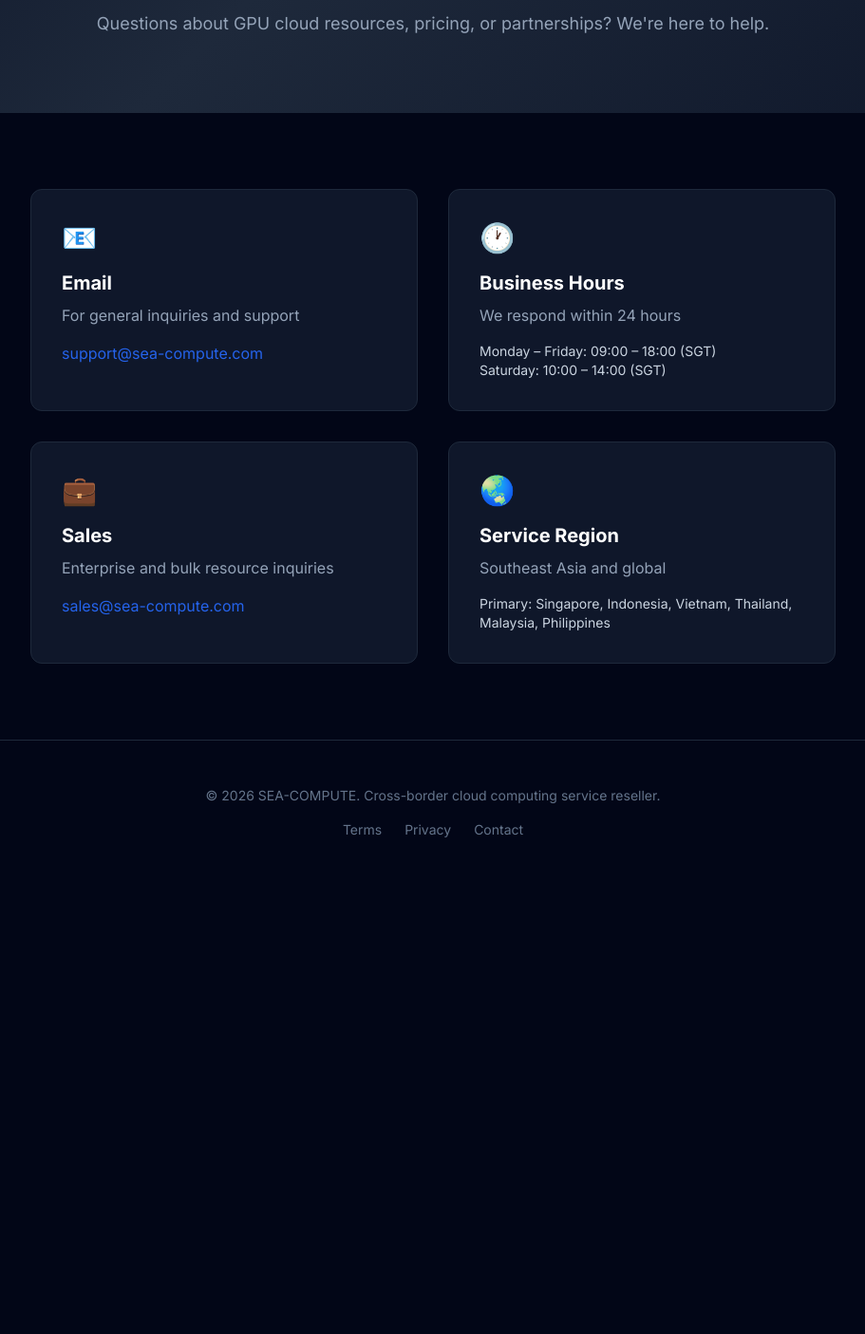
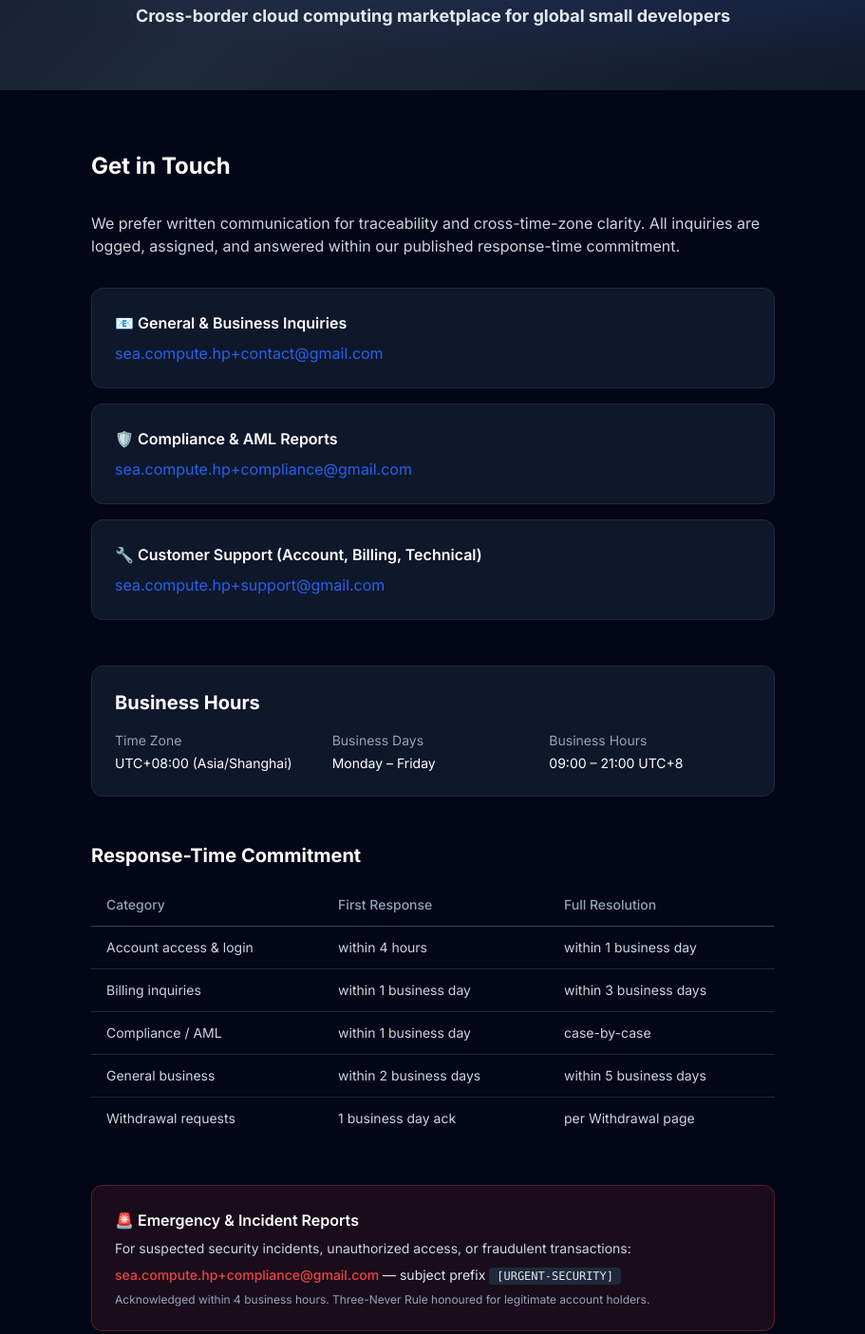
Before and after one commit to sea-compute-hq/portal-static, a plain HTML site: page contact.html in a window 1280 px wide. Shown: the part 189-1594 px from the top of the page at 95% size, without its empty margins (184-1095 px from the left). Before the commit the page ends 1121 px from the top, so only its background shows below. Drawn offline with nearby package versions, Linux system fonts and the light colour scheme.

Commit message:
feat: update contact with #7 PM content (real emails, hours, SLA table)

```diff
--- a/contact.html
+++ b/contact.html
@@ -4,7 +4,7 @@
   <meta charset="UTF-8">
   <meta name="viewport" content="width=device-width, initial-scale=1.0">
   <title>Contact · SEA-COMPUTE</title>
-  <meta name="description" content="Contact SEA-COMPUTE support and sales. Cross-border cloud computing service reseller.">
+  <meta name="description" content="Contact SEA-COMPUTE. Cross-border cloud computing marketplace for global small developers.">
   <script src="https://cdn.tailwindcss.com"></script>
   <script>
     tailwind.config = {
@@ -21,6 +21,7 @@
   <link rel="icon" href="/favicon.svg" type="image/svg+xml">
   <style>
     .hero-bg { background: linear-gradient(135deg, #0f172a 0%, #1e293b 40%, #0f172a 100%); }
+    .hero-glow { background: radial-gradient(ellipse at 70% 50%, rgba(37, 99, 235, 0.15) 0%, transparent 60%); }
   </style>
 </head>
 <body class="bg-slate-950 text-slate-200 font-sans">
@@ -39,53 +40,101 @@
   </nav>
 
   <!-- Hero -->
-  <section class="hero-bg pt-32 pb-20">
-    <div class="max-w-4xl mx-auto px-6 text-center">
-      <h1 class="text-4xl md:text-5xl font-extrabold text-white mb-6">Contact Us</h1>
-      <p class="text-lg text-slate-400">Questions about GPU cloud resources, pricing, or partnerships? We're here to help.</p>
+  <section class="hero-bg pt-32 pb-16 relative">
+    <div class="hero-glow absolute inset-0"></div>
+    <div class="max-w-4xl mx-auto px-6 text-center relative z-10">
+      <h1 class="text-4xl md:text-5xl font-extrabold text-white mb-4">Contact Us</h1>
+      <p class="text-lg text-slate-400"><strong class="text-slate-200">Cross-border cloud computing marketplace for global small developers</strong></p>
     </div>
   </section>
 
-  <!-- Contact Methods -->
-  <section class="py-20">
-    <div class="max-w-4xl mx-auto px-6">
-      <div class="grid md:grid-cols-2 gap-8">
-        <!-- Email -->
-        <div class="bg-slate-900 rounded-xl p-8 border border-slate-800">
-          <div class="text-3xl mb-4">📧</div>
-          <h2 class="text-xl font-bold text-white mb-2">Email</h2>
-          <p class="text-slate-400 mb-4">For general inquiries and support</p>
-          <a href="mailto:support@sea-compute.com" class="text-primary hover:underline">support@sea-compute.com</a>
+  <!-- Contact Channels -->
+  <section class="py-16">
+    <div class="max-w-3xl mx-auto px-6">
+      <h2 class="text-2xl font-bold text-white mb-8">Get in Touch</h2>
+      <p class="text-slate-300 mb-8">We prefer written communication for traceability and cross-time-zone clarity. All inquiries are logged, assigned, and answered within our published response-time commitment.</p>
+
+      <div class="space-y-4 mb-12">
+        <div class="bg-slate-900 rounded-xl p-6 border border-slate-800">
+          <h3 class="text-white font-semibold mb-2">📧 General & Business Inquiries</h3>
+          <a href="mailto:sea.compute.hp+contact@gmail.com" class="text-primary hover:underline">sea.compute.hp+contact@gmail.com</a>
         </div>
+        <div class="bg-slate-900 rounded-xl p-6 border border-slate-800">
+          <h3 class="text-white font-semibold mb-2">🛡️ Compliance & AML Reports</h3>
+          <a href="mailto:sea.compute.hp+compliance@gmail.com" class="text-primary hover:underline">sea.compute.hp+compliance@gmail.com</a>
+        </div>
+        <div class="bg-slate-900 rounded-xl p-6 border border-slate-800">
+          <h3 class="text-white font-semibold mb-2">🔧 Customer Support (Account, Billing, Technical)</h3>
+          <a href="mailto:sea.compute.hp+support@gmail.com" class="text-primary hover:underline">sea.compute.hp+support@gmail.com</a>
+        </div>
+      </div>
 
-        <!-- Business Hours -->
-        <div class="bg-slate-900 rounded-xl p-8 border border-slate-800">
-          <div class="text-3xl mb-4">🕐</div>
-          <h2 class="text-xl font-bold text-white mb-2">Business Hours</h2>
-          <p class="text-slate-400 mb-4">We respond within 24 hours</p>
-          <div class="text-sm text-slate-300">
-            <p>Monday – Friday: 09:00 – 18:00 (SGT)</p>
-            <p>Saturday: 10:00 – 14:00 (SGT)</p>
+      <!-- Business Hours -->
+      <div class="bg-slate-900 rounded-xl p-6 border border-slate-800 mb-12">
+        <h3 class="text-xl font-bold text-white mb-4">Business Hours</h3>
+        <div class="grid md:grid-cols-3 gap-4 text-sm">
+          <div>
+            <div class="text-slate-400 mb-1">Time Zone</div>
+            <div class="text-white">UTC+08:00 (Asia/Shanghai)</div>
+          </div>
+          <div>
+            <div class="text-slate-400 mb-1">Business Days</div>
+            <div class="text-white">Monday – Friday</div>
+          </div>
+          <div>
+            <div class="text-slate-400 mb-1">Business Hours</div>
+            <div class="text-white">09:00 – 21:00 UTC+8</div>
           </div>
         </div>
+      </div>
 
-        <!-- Sales -->
-        <div class="bg-slate-900 rounded-xl p-8 border border-slate-800">
-          <div class="text-3xl mb-4">💼</div>
-          <h2 class="text-xl font-bold text-white mb-2">Sales</h2>
-          <p class="text-slate-400 mb-4">Enterprise and bulk resource inquiries</p>
-          <a href="mailto:sales@sea-compute.com" class="text-primary hover:underline">sales@sea-compute.com</a>
-        </div>
+      <!-- Response Time -->
+      <h3 class="text-xl font-bold text-white mb-4">Response-Time Commitment</h3>
+      <div class="overflow-x-auto">
+        <table class="w-full text-sm">
+          <thead>
+            <tr class="border-b border-slate-700">
+              <th class="text-left py-3 px-4 text-slate-400 font-medium">Category</th>
+              <th class="text-left py-3 px-4 text-slate-400 font-medium">First Response</th>
+              <th class="text-left py-3 px-4 text-slate-400 font-medium">Full Resolution</th>
+            </tr>
+          </thead>
+          <tbody class="text-slate-300">
+            <tr class="border-b border-slate-800">
+              <td class="py-3 px-4">Account access & login</td>
+              <td class="py-3 px-4">within 4 hours</td>
+              <td class="py-3 px-4">within 1 business day</td>
+            </tr>
+            <tr class="border-b border-slate-800">
+              <td class="py-3 px-4">Billing inquiries</td>
+              <td class="py-3 px-4">within 1 business day</td>
+              <td class="py-3 px-4">within 3 business days</td>
+            </tr>
+            <tr class="border-b border-slate-800">
+              <td class="py-3 px-4">Compliance / AML</td>
+              <td class="py-3 px-4">within 1 business day</td>
+              <td class="py-3 px-4">case-by-case</td>
+            </tr>
+            <tr class="border-b border-slate-800">
+              <td class="py-3 px-4">General business</td>
+              <td class="py-3 px-4">within 2 business days</td>
+              <td class="py-3 px-4">within 5 business days</td>
+            </tr>
+            <tr>
+              <td class="py-3 px-4">Withdrawal requests</td>
+              <td class="py-3 px-4">1 business day ack</td>
+              <td class="py-3 px-4">per Withdrawal page</td>
+            </tr>
+          </tbody>
+        </table>
+      </div>
 
-        <!-- Region -->
-        <div class="bg-slate-900 rounded-xl p-8 border border-slate-800">
-          <div class="text-3xl mb-4">🌏</div>
-          <h2 class="text-xl font-bold text-white mb-2">Service Region</h2>
-          <p class="text-slate-400 mb-4">Southeast Asia and global</p>
-          <div class="text-sm text-slate-300">
-            <p>Primary: Singapore, Indonesia, Vietnam, Thailand, Malaysia, Philippines</p>
-          </div>
-        </div>
+      <!-- Emergency -->
+      <div class="mt-12 bg-danger/10 rounded-xl p-6 border border-danger/30">
+        <h3 class="text-white font-semibold mb-2">🚨 Emergency & Incident Reports</h3>
+        <p class="text-slate-300 text-sm mb-2">For suspected security incidents, unauthorized access, or fraudulent transactions:</p>
+        <p class="text-sm"><a href="mailto:sea.compute.hp+compliance@gmail.com?subject=[URGENT-SECURITY]" class="text-danger font-medium hover:underline">sea.compute.hp+compliance@gmail.com</a> — subject prefix <code class="bg-slate-800 px-2 py-0.5 rounded text-xs">[URGENT-SECURITY]</code></p>
+        <p class="text-slate-400 text-xs mt-2">Acknowledged within 4 business hours. Three-Never Rule honoured for legitimate account holders.</p>
       </div>
     </div>
   </section>
```
